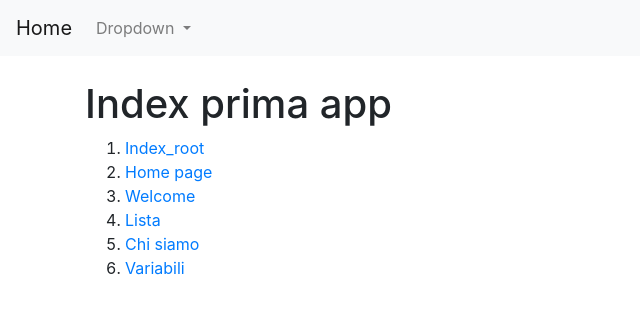
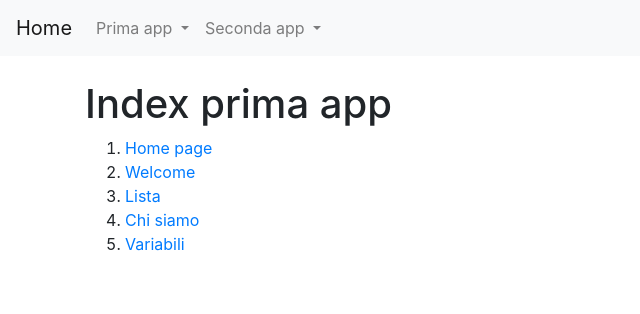
Before and after one commit to AlessandroFreddi/primo_progetto, a Django app: page /prima_app/index in a window 1280 px wide. Shown: the top 314 px of the page, without its empty margins (0-640 px from the left). Run offline with Django 5.2, Linux system fonts and the light colour scheme.

Commit message:
Template e Bootstrap 1.1

```diff
--- a/prima_app/templates/index.html
+++ b/prima_app/templates/index.html
@@ -5,7 +5,6 @@
 {%block content%}
     <h1>Index prima app</h1>
     <ol>
-        <li><a href="{% url 'index_root'%}">Index_root</a></li>
 	    <li><a href="{% url 'prima_app:homepage'%}">Home page</a></li>
 	    <li><a href="{% url 'prima_app:welcome'%}">Welcome</a></li>
         <li><a href="{% url 'prima_app:lista'%}">Lista</a></li>
--- a/seconda_app/templates/index_secondaApp.html
+++ b/seconda_app/templates/index_secondaApp.html
@@ -5,7 +5,6 @@
 {%block content%}
 <h1>Index seconda app</h1>
 <ol>
-        <li><a href="{% url 'index_root'%}">Index_root</a></li>
 	    <li><a href="{% url 'seconda_app:es_if'%}">Es_if</a></li>
 	    <li><a href="{% url 'seconda_app:if_else_elif'%}">if_else_elif</a></li>
         <li><a href="{% url 'seconda_app:es_for'%}">Es_for</a></li>
--- a/templates/base.html
+++ b/templates/base.html
@@ -43,13 +43,31 @@
         <li class="nav-item dropdown">
           <a class="nav-link dropdown-toggle" href="#" id="navbarDropdown" role="button" data-toggle="dropdown"
             aria-haspopup="true" aria-expanded="false">
-            Dropdown
+            Prima app
           </a>
           <div class="dropdown-menu" aria-labelledby="navbarDropdown">
-            <a class="dropdown-item" href="{% url 'prima_app:index'%}">Prima app</a>
-            <a class="dropdown-item" href="{% url 'seconda_app:index_secondaApp'%}">Seconda app</a>
+            <a class="dropdown-item" href="{% url 'prima_app:index'%}">Index</a>
+            <a class="dropdown-item" href="{% url 'prima_app:homepage'%}">homepage</a>
+            <a class="dropdown-item" href="{% url 'prima_app:welcome'%}">Welcome</a>
+            <a class="dropdown-item" href="{% url 'prima_app:lista'%}">Lista</a>
+            <a class="dropdown-item" href="{% url 'prima_app:chi_siamo'%}">Chi siamo</a>
+            <a class="dropdown-item" href="{% url 'prima_app:variabili'%}">Variabili</a>
           </div>
         </li>
+
+        <li class="nav-item dropdown">
+          <a class="nav-link dropdown-toggle" href="#" id="navbarDropdown" role="button" data-toggle="dropdown"
+            aria-haspopup="true" aria-expanded="false">
+            Seconda app
+          </a>
+          <div class="dropdown-menu" aria-labelledby="navbarDropdown">
+            <a class="dropdown-item" href="{% url 'seconda_app:index_secondaApp'%}">Index</a>
+            <a class="dropdown-item" href="{% url 'seconda_app:es_if'%}">Es_if</a>
+            <a class="dropdown-item" href="{% url 'seconda_app:if_else_elif'%}">If_else_elif</a>
+            <a class="dropdown-item" href="{% url 'seconda_app:es_for'%}">Es_for</a>
+          </div>
+        </li>
+
       </ul>
     </div>
   </nav>
```
